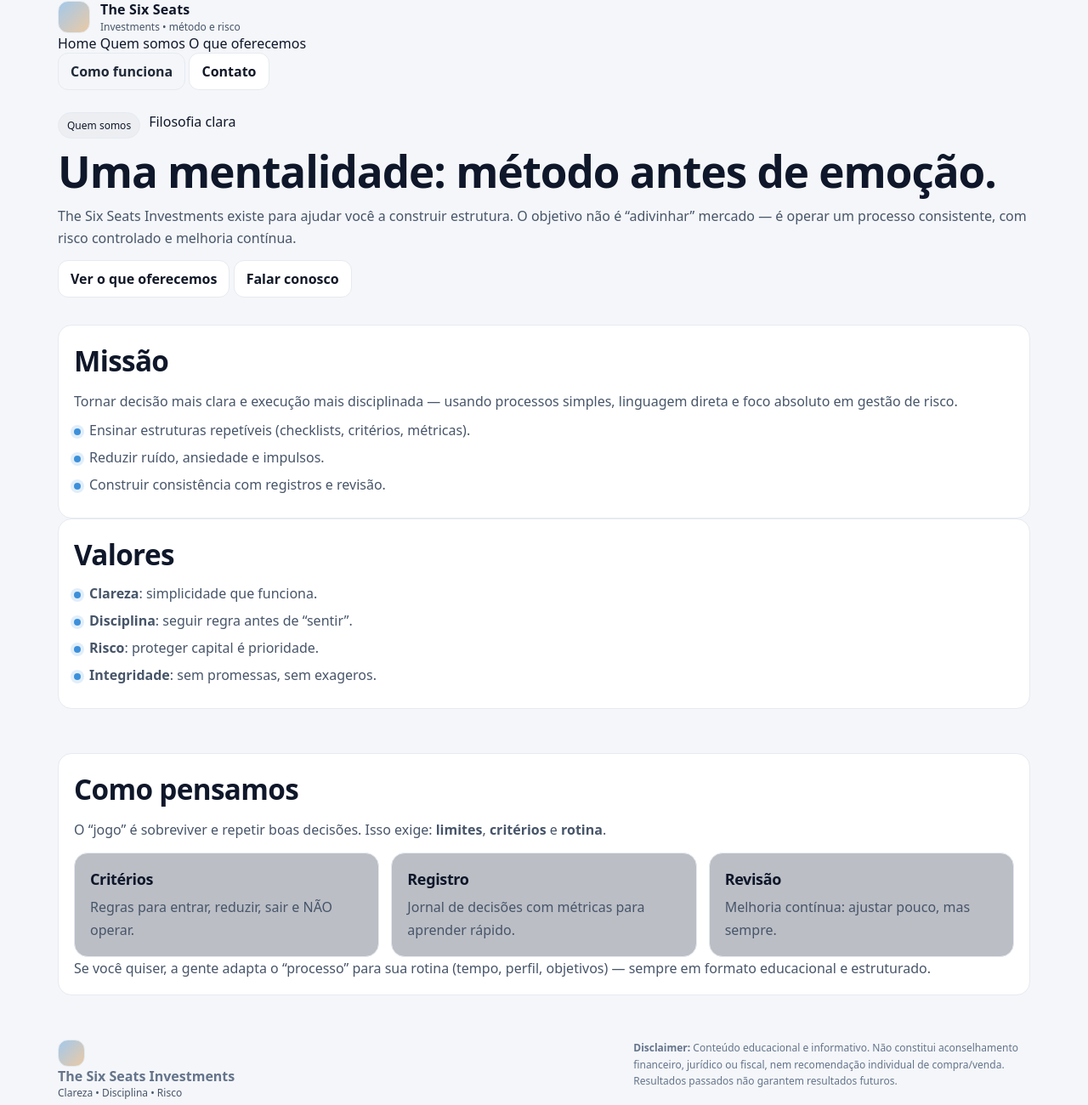
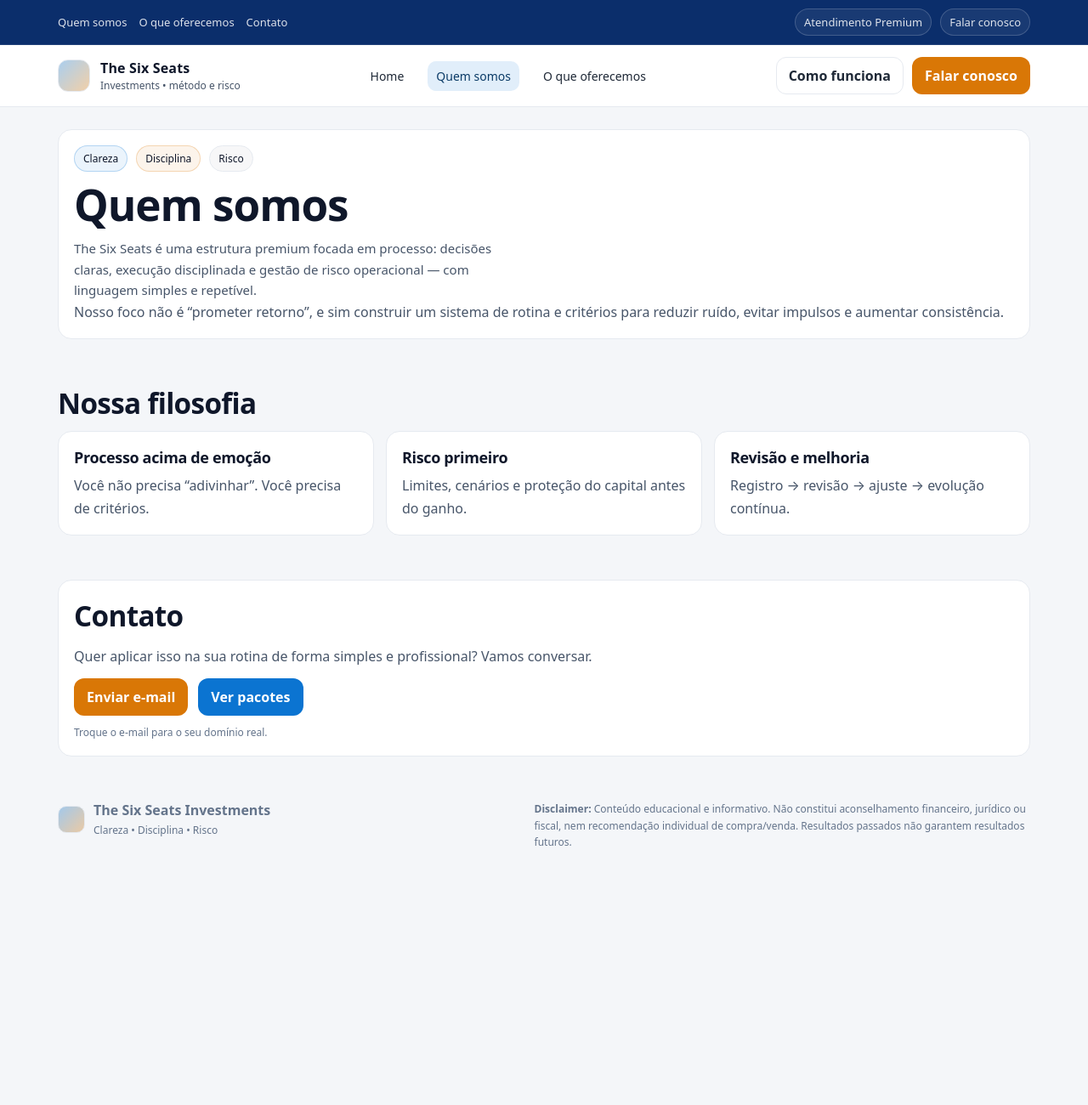
Before and after one commit to jeffersonnogueira/the-six-seats-site, a plain HTML site: page quem-somos.html in a window 1280 px wide. Shown: the whole page at 85% size. After the commit the page ends 1040 px from the top, so only its background shows below. Drawn offline with Linux system fonts and the light colour scheme.

Commit message:
Royal blue

```diff
--- a/assets/css/style.css
+++ b/assets/css/style.css
@@ -34,7 +34,7 @@ h3{ font-size: 18px; }
 
 /* ===== Top utility bar (like Schwab) ===== */
 .top-utility{
-  background: #0b1220;
+  background: #0B2E6B; /* Royal Blue */
   color: rgba(255,255,255,.86);
   border-bottom: 1px solid rgba(255,255,255,.10);
 }
@@ -231,6 +231,7 @@ h3{ font-size: 18px; }
   width:100%;
   height:100%;
   object-fit:cover;
+  object-position: 75% 50%; /* foca mais na pessoa (direita) */
   filter: saturate(1.05) contrast(1.02);
 }
 .hero-right::after{
--- a/quem-somos.html
+++ b/quem-somos.html
@@ -3,154 +3,139 @@
 <head>
   <meta charset="utf-8" />
   <meta name="viewport" content="width=device-width, initial-scale=1" />
-  <title>Quem Somos — The Six Seats Investments</title>
-  <meta name="description" content="Conheça a filosofia: método, disciplina e risco — uma abordagem premium, objetiva e repetível." />
-  <meta name="theme-color" content="#0b1020" />
+  <title>Quem somos — The Six Seats</title>
+  <meta name="description" content="Nossa filosofia: clareza, disciplina e gestão de risco antes de qualquer decisão." />
   <link rel="stylesheet" href="/assets/css/style.css" />
 </head>
 <body>
-  <header class="topbar">
+
+  <div class="top-utility">
     <div class="container">
-      <nav class="nav" aria-label="Navegação principal">
-        <a class="brand" href="/" aria-label="Ir para a Home">
-          <div class="logo" aria-hidden="true"></div>
+      <div class="utility-row">
+        <div class="utility-links">
+          <a href="/quem-somos" data-nav>Quem somos</a>
+          <a href="/o-que-oferecemos" data-nav>O que oferecemos</a>
+          <a href="#contato">Contato</a>
+        </div>
+        <div class="utility-right">
+          <span class="utility-pill">Atendimento Premium</span>
+          <a class="utility-pill" href="#contato">Falar conosco</a>
+        </div>
+      </div>
+    </div>
+  </div>
+
+  <header class="header">
+    <div class="container">
+      <div class="navbar">
+        <a class="brand" href="/" aria-label="Home">
+          <div class="logo"></div>
           <div class="brand-title">
             <strong>The Six Seats</strong>
             <span>Investments • método e risco</span>
           </div>
         </a>
 
-        <div class="links">
+        <nav class="nav-links" aria-label="Menu">
           <a data-nav href="/">Home</a>
           <a data-nav href="/quem-somos">Quem somos</a>
           <a data-nav href="/o-que-oferecemos">O que oferecemos</a>
-        </div>
+        </nav>
 
-        <div class="cta">
+        <div class="actions">
           <a class="btn ghost" href="/o-que-oferecemos#como-funciona">Como funciona</a>
-          <a class="btn primary" href="/#contato">Contato</a>
+          <a class="btn orange" href="#contato">Falar conosco</a>
         </div>
 
         <button class="mobile-toggle" data-mobile-toggle aria-label="Abrir menu">☰</button>
-      </nav>
+      </div>
 
       <div class="mobile-menu" data-mobile-menu>
         <a data-nav href="/">Home</a>
         <a data-nav href="/quem-somos">Quem somos</a>
         <a data-nav href="/o-que-oferecemos">O que oferecemos</a>
-        <a href="/#contato">Contato</a>
+        <a href="#contato">Contato</a>
       </div>
     </div>
   </header>
 
   <main>
-    <section class="hero">
+    <section class="section">
       <div class="container">
-        <div class="hero-card">
-          <div class="hero-main">
+        <div class="card">
           <div class="kicker">
-              <span class="tag">Quem somos</span>
-              <span class="badge"><i></i> Filosofia clara</span>
+            <span class="tag blue">Clareza</span>
+            <span class="tag orange">Disciplina</span>
+            <span class="tag">Risco</span>
           </div>
-
-            <h1>Uma mentalidade: método antes de emoção.</h1>
-            <p class="subhead">
-              The Six Seats Investments existe para ajudar você a construir estrutura.
-              O objetivo não é “adivinhar” mercado — é operar um processo consistente,
-              com risco controlado e melhoria contínua.
+          <h1>Quem somos</h1>
+          <p class="lead">
+            The Six Seats é uma estrutura premium focada em processo: decisões claras, execução disciplinada e
+            gestão de risco operacional — com linguagem simples e repetível.
           </p>
-
-            <div class="hero-actions">
-              <a class="btn primary" href="/o-que-oferecemos">Ver o que oferecemos</a>
-              <a class="btn" href="/#contato">Falar conosco</a>
-            </div>
-          </div>
+          <p>
+            Nosso foco não é “prometer retorno”, e sim construir um sistema de rotina e critérios para reduzir ruído,
+            evitar impulsos e aumentar consistência.
+          </p>
         </div>
       </div>
     </section>
 
     <section class="section">
       <div class="container">
-        <div class="split">
+        <h2 class="section-title">Nossa filosofia</h2>
+
+        <div class="grid-3">
           <div class="card">
-            <h2>Missão</h2>
-            <p>
-              Tornar decisão mais clara e execução mais disciplinada — usando processos simples,
-              linguagem direta e foco absoluto em gestão de risco.
-            </p>
-            <ul class="list">
-              <li>Ensinar estruturas repetíveis (checklists, critérios, métricas).</li>
-              <li>Reduzir ruído, ansiedade e impulsos.</li>
-              <li>Construir consistência com registros e revisão.</li>
-            </ul>
+            <h3>Processo acima de emoção</h3>
+            <p>Você não precisa “adivinhar”. Você precisa de critérios.</p>
           </div>
-
           <div class="card">
-            <h2>Valores</h2>
-            <ul class="list">
-              <li><strong>Clareza</strong>: simplicidade que funciona.</li>
-              <li><strong>Disciplina</strong>: seguir regra antes de “sentir”.</li>
-              <li><strong>Risco</strong>: proteger capital é prioridade.</li>
-              <li><strong>Integridade</strong>: sem promessas, sem exageros.</li>
-            </ul>
+            <h3>Risco primeiro</h3>
+            <p>Limites, cenários e proteção do capital antes do ganho.</p>
+          </div>
+          <div class="card">
+            <h3>Revisão e melhoria</h3>
+            <p>Registro → revisão → ajuste → evolução contínua.</p>
           </div>
         </div>
       </div>
     </section>
 
-    <section class="section">
+    <section class="section" id="contato">
       <div class="container">
         <div class="card">
-          <h2>Como pensamos</h2>
-          <p>
-            O “jogo” é sobreviver e repetir boas decisões. Isso exige:
-            <strong>limites</strong>, <strong>critérios</strong> e <strong>rotina</strong>.
-          </p>
-
-          <div class="grid-3" style="margin-top:14px;">
-            <div class="card" style="background: rgba(14,22,48,.28);">
-              <div class="icon" aria-hidden="true"></div>
-              <h3>Critérios</h3>
-              <p>Regras para entrar, reduzir, sair e NÃO operar.</p>
+          <h2>Contato</h2>
+          <p>Quer aplicar isso na sua rotina de forma simples e profissional? Vamos conversar.</p>
+          <div style="display:flex; gap:12px; flex-wrap:wrap; margin-top:12px;">
+            <a class="btn orange" href="mailto:contato@SEU_DOMINIO.com?subject=Contato%20-%20The%20Six%20Seats">Enviar e-mail</a>
+            <a class="btn blue" href="/o-que-oferecemos#pacotes">Ver pacotes</a>
           </div>
-            <div class="card" style="background: rgba(14,22,48,.28);">
-              <div class="icon" aria-hidden="true"></div>
-              <h3>Registro</h3>
-              <p>Jornal de decisões com métricas para aprender rápido.</p>
-            </div>
-            <div class="card" style="background: rgba(14,22,48,.28);">
-              <div class="icon" aria-hidden="true"></div>
-              <h3>Revisão</h3>
-              <p>Melhoria contínua: ajustar pouco, mas sempre.</p>
-            </div>
-          </div>
-
-          <p class="small-note">
-            Se você quiser, a gente adapta o “processo” para sua rotina (tempo, perfil, objetivos) — sempre em formato educacional e estruturado.
-          </p>
+          <p style="margin-top:10px; font-size:12px; color:#64748b;">Troque o e-mail para o seu domínio real.</p>
         </div>
       </div>
     </section>
-  </main>
 
     <footer class="footer">
       <div class="container">
         <div class="row">
-        <div class="mini">
-          <div class="logo" aria-hidden="true" style="width:32px;height:32px;border-radius:12px;"></div>
           <div>
-            <div><strong>The Six Seats Investments</strong></div>
-            <div style="color:var(--muted); font-size:12px;">Clareza • Disciplina • Risco</div>
+            <div style="display:flex; gap:10px; align-items:center;">
+              <div class="logo" style="width:32px;height:32px;border-radius:10px;"></div>
+              <div>
+                <strong>The Six Seats Investments</strong><br>
+                <span style="color:#64748b; font-size:12px;">Clareza • Disciplina • Risco</span>
               </div>
             </div>
-
-        <div class="fine" style="max-width: 68ch;">
+          </div>
+          <div class="fine">
             <strong>Disclaimer:</strong> Conteúdo educacional e informativo. Não constitui aconselhamento financeiro, jurídico ou fiscal,
             nem recomendação individual de compra/venda. Resultados passados não garantem resultados futuros.
           </div>
         </div>
       </div>
     </footer>
+  </main>
 
   <script src="/assets/js/main.js"></script>
 </body>
```
Also changed, not shown: o-que-oferecemos.html (+73 -73 lines), 1 other file. Lines whose indentation alone changed are shown as unchanged.
